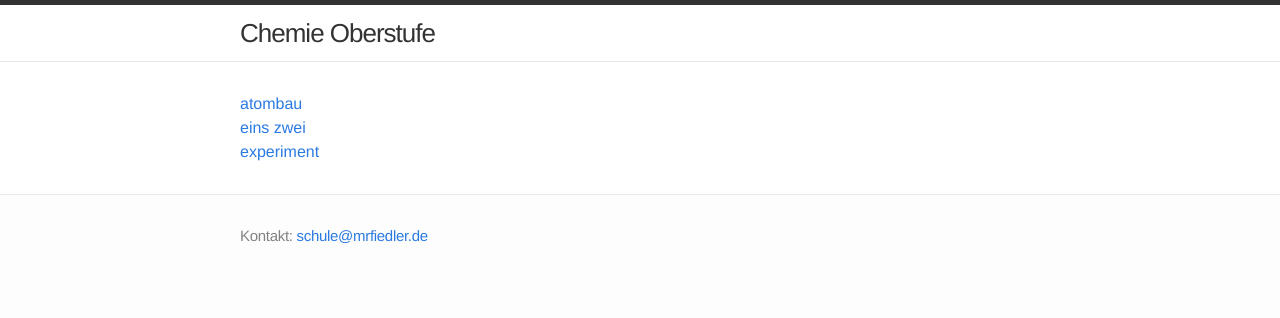
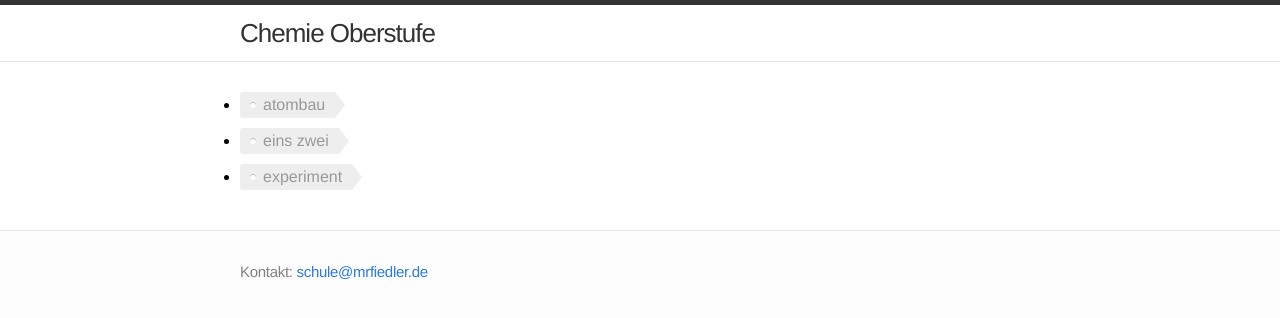
Before and after one commit to chemie-oberstufe/chemie-oberstufe.github.io, a Jekyll site: the page built from tags/index.md, in a window 1280 px wide. Shown: the top 318 px of the page. Built offline with Jekyll 4.4.1, drawn with Linux system fonts in a browser that asks for light colours.

Commit message:
list tags as <ul>

```diff
--- a/tags/index.md
+++ b/tags/index.md
@@ -55,6 +55,7 @@ The following part removes dulpicated tags and invalid tags like blank tag.
 The purpose of this snippet is to list all the tags you have in your site.
 =======================
 {% endcomment %}
+<ul>
 {% for tag in tags %}
-<a href="#{{ tag | slugify }}"> {{ tag }} </a>
+	<li><a href="#{{ tag | slugify }}" class="tag">{{ tag }}</a></li>
 {% endfor %}
```
